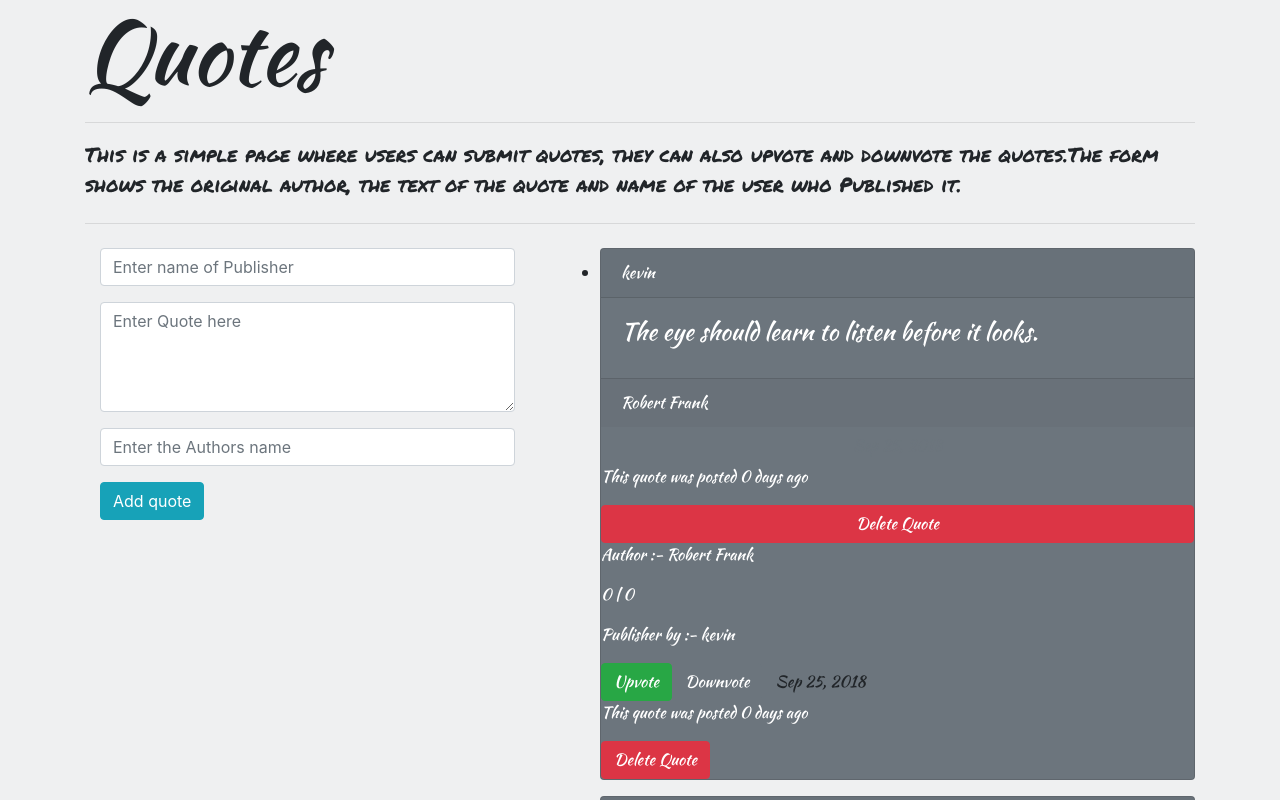
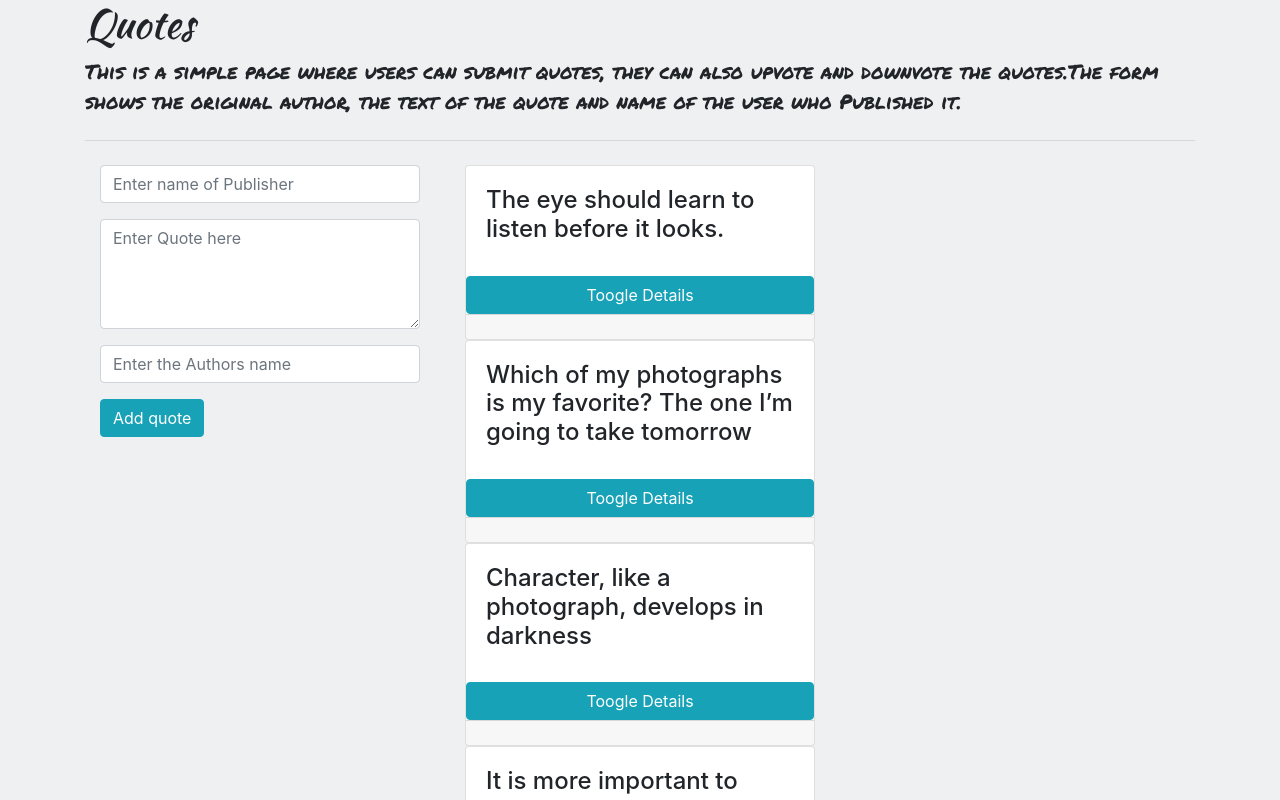
Before and after one commit to kevinwairi/Quotes, an Angular app: page / in a window 1280 px wide. Shown: the top 800 px of the page. Built offline with nearby package versions, Linux system fonts and the light colour scheme.

Commit message:
Redesigned the Cards for the Quotes Display

```diff
--- a/src/app/quote/quote.component.html
+++ b/src/app/quote/quote.component.html
@@ -1,34 +1,23 @@
 <div class="container">
-			<h1 class="display-2 my-title">Quotes</h1>
-			<hr>
+			<h1 class=" my-title">Quotes</h1>
 			<p class="lead my-p">This is a simple page where users can submit quotes, they can also upvote and downvote the quotes.The form shows the original author, the text of the quote and name of the user who Published it.</p>
 			<hr class="my-4">
 			<p class="lead">
 
 			</p>
 	<div class="row">
-		<div class="col-sm-5"><app-quote-form (addQuote)="addNewQuote($event)"><a class="btn btn-primary btn-lg" href="#" role="button">Learn more</a></app-quote-form></div>
-		<div class="col-sm-7">
-			<div>
-					<ul>
-							<li *ngFor='let quote of quotes; let i = index' class="my-quote">
-									<div class="card text-white bg-secondary mb-3 quotes">
-													<div class="card-header">{{quote.name}}</div>
-															<div class="card-body">
-																	<h4 class="card-title">{{quote.quoteWords}}</h4>
-																	<p class="card-text"></p>
-															</div>
-															<div class="card-footer">{{quote.author}}</div>
-															<button type="button" class="btn btn-outline-secondary">{{quote.date|date}}</button>
-                              <p>This quote was posted {{quote.date|date|time}} days ago</p>
-                              <button type="button" class="btn btn-danger" (click) ='deleteQuote()'>Delete Quote</button>
-													<app-quote-info [quote]='quote'></app-quote-info>
-									</div>
+		<div class="col-sm-4"><app-quote-form (addQuote)="addNewQuote($event)"><a class="btn btn-primary btn-lg" href="#" role="button">Learn more</a></app-quote-form></div>
+		<div class="col-sm-4">
+		   <div *ngFor='let quote of quotes; let i = index' class="card ">
+				<div class="card-body">
+					<h4 class="card-title">{{quote.quoteWords}}</h4>
+				</div>
+				  <button class="btn btn-info" (click)='toogleDetails(i)'>Toogle Details</button>
+				<div class="card-footer">
+					<app-quote-info *ngIf="quote.showDescription" [quote]='quote'></app-quote-info>
+				</div>
+		   </div>
 
-
-							</li>
-					</ul>
-			</div>
 		</div>
 
 	</div>
```
